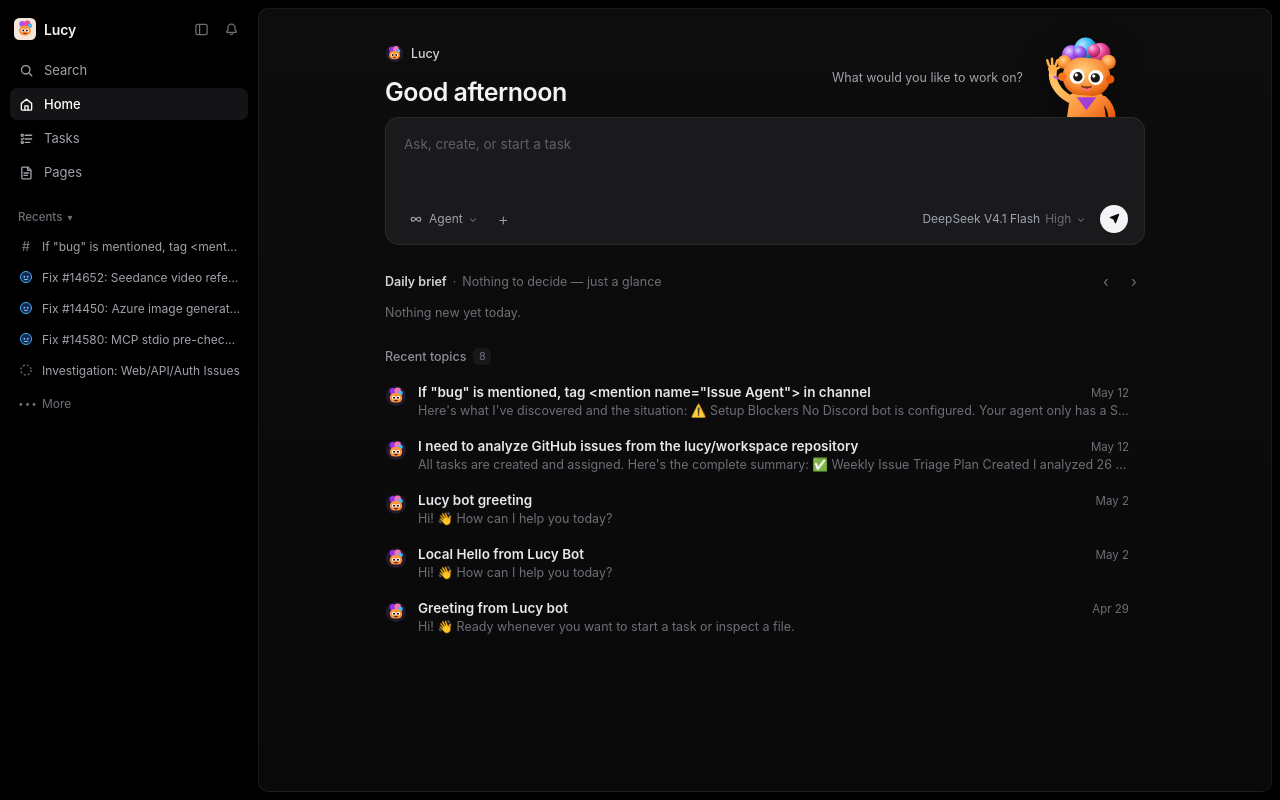
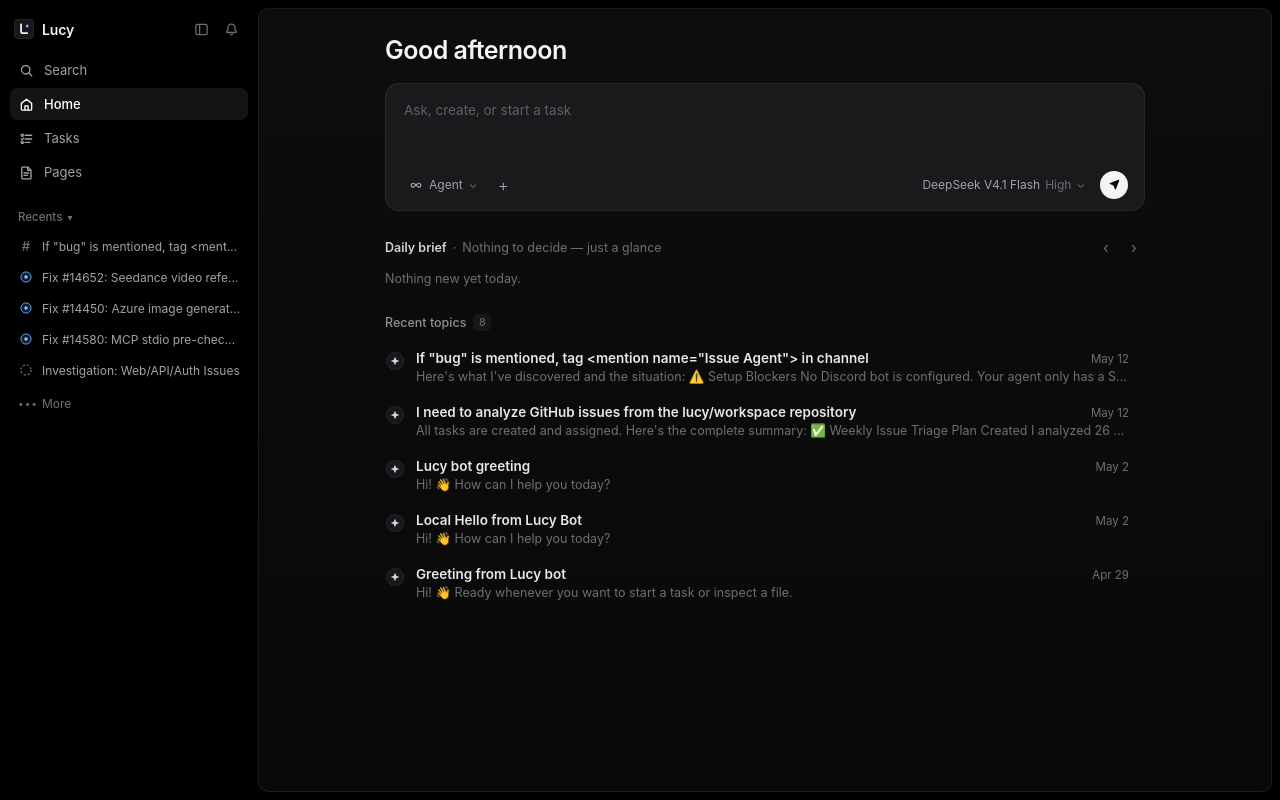
Before and after one commit to theSekyi/lucy-frontend, a Preact app: page / in a window 1280 px wide. Built offline with nearby package versions, Linux system fonts and the light colour scheme.

Commit message:
refactor: remove Lobe cartoon mascot/avatars and streamline hero header

```diff
--- a/src/styles.css
+++ b/src/styles.css
@@ -290,25 +290,9 @@ button {
 /* Hero Section */
 .hero-header {
   display: flex;
-  align-items: flex-end;
+  align-items: center;
   justify-content: space-between;
-  margin-bottom: -8px;
-  position: relative;
-  z-index: 2;
-}
-
-.hero-greeting-group {
-  padding-bottom: 18px;
-}
-
-.hero-agent-pill {
-  display: inline-flex;
-  align-items: center;
-  gap: 7px;
-  font-size: 12.5px;
-  font-weight: 500;
-  color: #d4d4d8;
-  margin-bottom: 14px;
+  margin-bottom: 18px;
 }
 
 .hero-title {
@@ -317,24 +301,6 @@ button {
   font-weight: 600;
   letter-spacing: -0.02em;
   color: #f4f4f6;
-}
-
-.hero-mascot-group {
-  display: flex;
-  align-items: center;
-  gap: 12px;
-  padding-right: 12px;
-}
-
-.hero-prompt-hint {
-  font-size: 12.5px;
-  color: var(--text-secondary);
-  margin-bottom: 6px;
-}
-
-.mascot-svg {
-  display: block;
-  filter: drop-shadow(0 6px 14px rgba(0, 0, 0, 0.45));
 }
 
 /* Composer Card */
--- a/src/ui/Launchpad.tsx
+++ b/src/ui/Launchpad.tsx
@@ -8,7 +8,7 @@ import type {
   TopicThread,
 } from '../core/types';
 import { Composer } from './Composer';
-import { LobeTopicAvatar, LobeWavingMascot } from './icons';
+import { LucyMark } from './icons';
 
 interface LaunchpadProps {
   readonly brief: DailyBriefSlide;
@@ -59,18 +59,7 @@ export function Launchpad({
     <div class="launchpad-scroll">
       <div class="launchpad-column">
         <header class="hero-header">
-          <div class="hero-greeting-group">
-            <div class="hero-agent-pill">
-              <LobeTopicAvatar size={19} />
-              <span>Lucy</span>
-            </div>
-            <h1 class="hero-title">Good afternoon</h1>
-          </div>
-
-          <div class="hero-mascot-group">
-            <span class="hero-prompt-hint">What would you like to work on?</span>
-            <LobeWavingMascot />
-          </div>
+          <h1 class="hero-title">Good afternoon</h1>
         </header>
 
         <Composer
@@ -140,7 +129,7 @@ export function Launchpad({
                 onClick={() => onOpenTopic(topic.id)}
               >
                 <div class="topic-row-avatar">
-                  <LobeTopicAvatar size={22} />
+                  <LucyMark size={20} />
                 </div>
 
                 <div class="topic-row-content">
--- a/src/ui/Sidebar.tsx
+++ b/src/ui/Sidebar.tsx
@@ -3,7 +3,7 @@ import {
   BellIcon,
   BotItemIcon,
   HomeIcon,
-  LobeBrandAvatar,
+  LucyBrandMark,
   PagesIcon,
   PanelToggleIcon,
   SearchIcon,
@@ -81,7 +81,7 @@ export function Sidebar({
           class="brand-button"
           onClick={() => onSelectSection('home')}
         >
-          <LobeBrandAvatar />
+          <LucyBrandMark />
           <span class="brand-name">Lucy</span>
         </button>
 
--- a/src/ui/ThreadView.tsx
+++ b/src/ui/ThreadView.tsx
@@ -8,7 +8,7 @@ import type {
 } from '../core/types';
 import { BlockSlot } from './BlockSlot';
 import { Composer } from './Composer';
-import { LobeTopicAvatar } from './icons';
+import { LucyMark } from './icons';
 
 interface ThreadViewProps {
   readonly topic: TopicThread;
@@ -107,7 +107,7 @@ export function ThreadView({
                     >
                       {turn.role === 'assistant' && (
                         <div class="turn-author-row">
-                          <LobeTopicAvatar size={20} />
+                          <LucyMark size={18} />
                           <span class="turn-author-name">Lucy</span>
                           <span class="turn-time">{turn.createdAt}</span>
                           {turn.status === 'queued-offline' && (
--- a/src/ui/icons.tsx
+++ b/src/ui/icons.tsx
@@ -1,151 +1,26 @@
-export function LobeBrandAvatar() {
+export function LucyBrandMark() {
   return (
-    <svg width="22" height="22" viewBox="0 0 24 24" fill="none" aria-hidden="true">
-      <rect width="24" height="24" rx="6" fill="#f5e6dc" />
-      <circle cx="9" cy="6.5" r="3.2" fill="#a855f7" />
-      <circle cx="14.5" cy="6" r="3.4" fill="#ec4899" />
-      <circle cx="17.5" cy="8.5" r="2.5" fill="#38bdf8" />
-      <rect x="5.5" y="8.5" width="13" height="10.5" rx="5.2" fill="#fb923c" />
-      <circle cx="9.8" cy="13.5" r="2" fill="#ffffff" />
-      <circle cx="14.2" cy="13.5" r="2" fill="#ffffff" />
-      <circle cx="10" cy="13.6" r="1.1" fill="#18181b" />
-      <circle cx="14" cy="13.6" r="1.1" fill="#18181b" />
-      <path d="M10.6 16.5c.7.6 2.1.6 2.8 0" stroke="#7c2d12" stroke-width="1.2" stroke-linecap="round" />
+    <svg width="20" height="20" viewBox="0 0 24 24" fill="none" aria-hidden="true">
+      <rect width="24" height="24" rx="6" fill="#18181c" stroke="rgba(255,255,255,0.14)" />
+      <path
+        d="M8.5 6.5v9.2c0 .7.5 1.3 1.3 1.3h6"
+        stroke="#f4f4f6"
+        stroke-width="2.1"
+        stroke-linecap="round"
+      />
+      <circle cx="15.8" cy="8.4" r="1.8" fill="#a78bfa" />
     </svg>
   );
 }
 
-export function LobeTopicAvatar({ size = 20 }: { size?: number }) {
+export function LucyMark({ size = 20 }: { size?: number }) {
   return (
-    <svg width={size} height={size} viewBox="0 0 24 24" fill="none" aria-hidden="true" class="topic-avatar-svg">
-      <circle cx="12" cy="12" r="11" fill="#23192d" />
-      <circle cx="8.5" cy="6.8" r="3.4" fill="#9333ea" />
-      <circle cx="13.8" cy="6.2" r="3.6" fill="#f472b6" />
-      <circle cx="16.8" cy="8.8" r="2.6" fill="#38bdf8" />
-      <rect x="5.2" y="8.8" width="13.6" height="10.4" rx="5.2" fill="#fb923c" />
-      <circle cx="9.6" cy="13.8" r="2.1" fill="#ffffff" />
-      <circle cx="14.4" cy="13.8" r="2.1" fill="#ffffff" />
-      <circle cx="9.8" cy="13.9" r="1.15" fill="#111113" />
-      <circle cx="14.2" cy="13.9" r="1.15" fill="#111113" />
-      <path d="M10.5 16.8c.8.65 2.2.65 3 0" stroke="#431407" stroke-width="1.2" stroke-linecap="round" />
-    </svg>
-  );
-}
-
-export function LobeWavingMascot() {
-  return (
-    <svg
-      width="98"
-      height="90"
-      viewBox="0 0 120 110"
-      fill="none"
-      aria-hidden="true"
-      class="mascot-svg"
-    >
-      <defs>
-        <linearGradient id="lobeBody" x1="40" y1="55" x2="88" y2="108" gradientUnits="userSpaceOnUse">
-          <stop offset="0%" stop-color="#ffc163" />
-          <stop offset="55%" stop-color="#fb923c" />
-          <stop offset="100%" stop-color="#ea580c" />
-        </linearGradient>
-        <radialGradient id="lobeFace" cx="42%" cy="34%" r="68%">
-          <stop offset="0%" stop-color="#ffd280" />
-          <stop offset="60%" stop-color="#fb923c" />
-          <stop offset="100%" stop-color="#e05e0b" />
-        </radialGradient>
-        <radialGradient id="orbPurple" cx="35%" cy="30%" r="70%">
-          <stop offset="0%" stop-color="#e9d5ff" />
-          <stop offset="45%" stop-color="#a855f7" />
-          <stop offset="100%" stop-color="#6b21a8" />
-        </radialGradient>
-        <radialGradient id="orbPink" cx="35%" cy="30%" r="70%">
-          <stop offset="0%" stop-color="#fbcfe8" />
-          <stop offset="50%" stop-color="#ec4899" />
-          <stop offset="100%" stop-color="#9d174d" />
-        </radialGradient>
-        <radialGradient id="orbCyan" cx="35%" cy="30%" r="70%">
-          <stop offset="0%" stop-color="#bae6fd" />
-          <stop offset="50%" stop-color="#38bdf8" />
-          <stop offset="100%" stop-color="#0369a1" />
-        </radialGradient>
-      </defs>
-
-      {/* Waving left-viewer arm */}
+    <svg width={size} height={size} viewBox="0 0 24 24" fill="none" aria-hidden="true">
+      <circle cx="12" cy="12" r="10.5" fill="#17171c" stroke="rgba(255,255,255,0.1)" />
       <path
-        d="M42 78 C27 70, 20 56, 22 44"
-        stroke="url(#lobeBody)"
-        stroke-width="9.5"
-        stroke-linecap="round"
+        d="M12 6.8 13.5 10.5 17.2 12 13.5 13.5 12 17.2 10.5 13.5 6.8 12 10.5 10.5Z"
+        fill="#d4d4d8"
       />
-      {/* Waving hand fingers */}
-      <circle cx="21.5" cy="41.5" r="5.5" fill="#ffb048" />
-      <path
-        d="M17 37 L15 31 M21 35.5 L20.8 29 M25.5 36.5 L27.5 30.8 M27.5 41 L31.5 38"
-        stroke="#ffb048"
-        stroke-width="3.1"
-        stroke-linecap="round"
-      />
-      <path
-        d="M24 51 C26 53, 29 53.5, 31 52"
-        stroke="#a855f7"
-        stroke-width="2.4"
-        stroke-linecap="round"
-      />
-
-      {/* Right resting arm */}
-      <path
-        d="M84 79 C92 86, 95 96, 94 106"
-        stroke="url(#lobeBody)"
-        stroke-width="9"
-        stroke-linecap="round"
-      />
-
-      {/* Torso */}
-      <path d="M43 74 C43 68, 83 68, 83 74 L88 109 L38 109 Z" fill="url(#lobeBody)" />
-      {/* Purple V collar accent */}
-      <path d="M51 76 L63 92 L75 76 Z" fill="#9333ea" opacity="0.88" />
-
-      {/* Colorful 3D-shaded cloud/brain hair */}
-      <circle cx="45" cy="24" r="12" fill="url(#orbPurple)" />
-      <circle cx="62" cy="17" r="14" fill="url(#orbCyan)" />
-      <circle cx="80" cy="22" r="12.5" fill="url(#orbPink)" />
-      <circle cx="90" cy="33" r="9" fill="url(#lobeFace)" />
-      <circle cx="36" cy="33" r="8.5" fill="url(#lobeFace)" />
-      <circle cx="55" cy="22" r="8.5" fill="url(#orbPurple)" opacity="0.88" />
-      <circle cx="72" cy="19" r="8" fill="url(#orbPink)" opacity="0.88" />
-
-      {/* Head */}
-      <rect
-        x="34"
-        y="28"
-        width="58"
-        height="46"
-        rx="22"
-        transform="rotate(4 63 51)"
-        fill="url(#lobeFace)"
-      />
-
-      {/* Ears */}
-      <circle cx="33.5" cy="51" r="5.2" fill="#f97316" />
-      <circle cx="92" cy="54" r="5.2" fill="#ea580c" />
-
-      {/* Big expressive eyes */}
-      <circle cx="51.5" cy="50.5" r="9.2" fill="#ffffff" />
-      <circle cx="74.5" cy="52" r="9.2" fill="#ffffff" />
-      <circle cx="52.5" cy="51" r="5.7" fill="#1c1917" />
-      <circle cx="73.8" cy="52.4" r="5.7" fill="#1c1917" />
-      <circle cx="50.6" cy="48.8" r="2" fill="#ffffff" />
-      <circle cx="72" cy="50.2" r="2" fill="#ffffff" />
-
-      {/* Cheerful open mouth */}
-      <path
-        d="M57.5 62.5 Q62.8 69.5 68.5 63"
-        fill="#7c2d12"
-        stroke="#7c2d12"
-        stroke-width="2"
-        stroke-linecap="round"
-      />
-      <path d="M59.5 65.5 Q63 68 66.5 65.8" stroke="#fb7185" stroke-width="2.4" stroke-linecap="round" />
     </svg>
   );
 }
@@ -213,10 +88,8 @@ export function PagesIcon() {
 export function BotItemIcon() {
   return (
     <svg width="14" height="14" viewBox="0 0 16 16" fill="none" aria-hidden="true">
-      <circle cx="8" cy="8" r="6.3" fill="#172554" stroke="#38bdf8" stroke-width="1.1" />
-      <circle cx="6.1" cy="7.7" r="1" fill="#7dd3fc" />
-      <circle cx="9.9" cy="7.7" r="1" fill="#7dd3fc" />
-      <path d="M5.8 10.4c1.2.8 3.2.8 4.4 0" stroke="#7dd3fc" stroke-width="1.1" stroke-linecap="round" />
+      <circle cx="8" cy="8" r="5.8" fill="#141b2d" stroke="#60a5fa" stroke-width="1.1" />
+      <circle cx="8" cy="8" r="2" fill="#93c5fd" />
     </svg>
   );
 }
```
